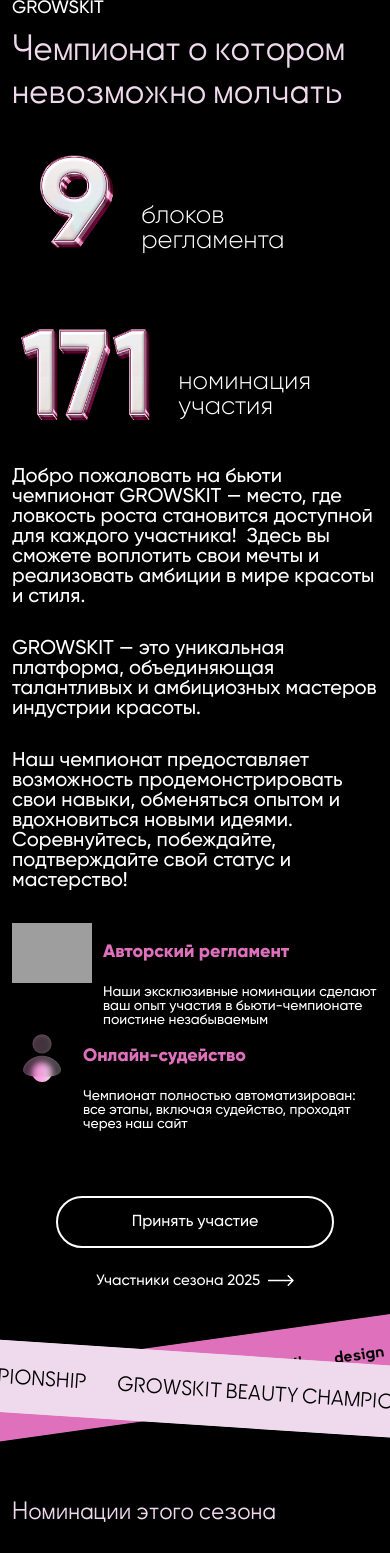
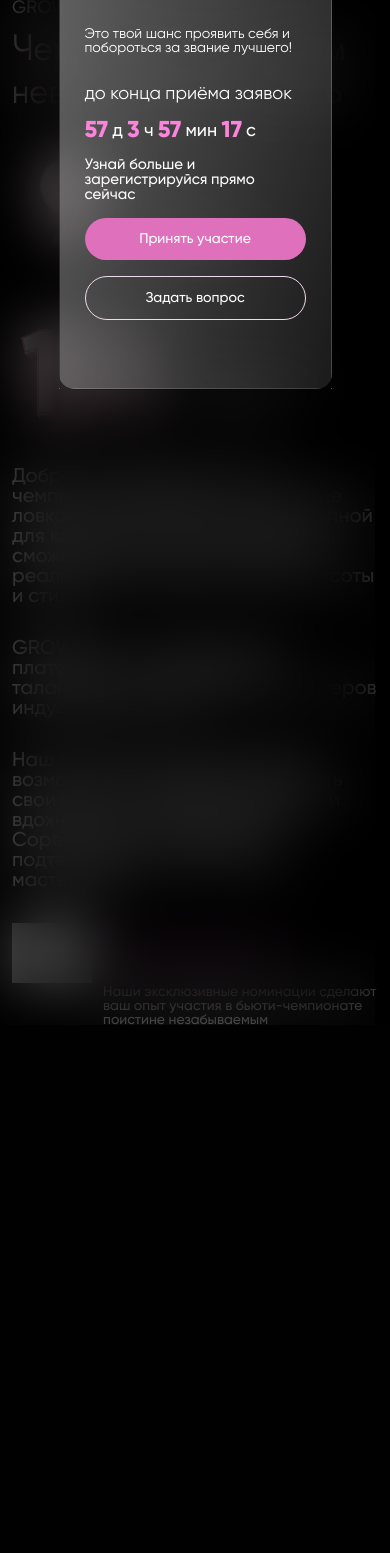
Before and after one commit to AlexAscher/Growskit_original, a Django app: page / in a window 390 px wide. Shown: the part 841-2394 px from the top of the page. After the commit the page ends 1866 px from the top, so only its background shows below. Run offline with Django 4.2, Linux system fonts and the light colour scheme; some libraries are stand-ins or nearby versions; grey boxes are pictures that could not be loaded.

Commit message:
fixed rooting

```diff
--- a/main/static/css/popup.css
+++ b/main/static/css/popup.css
@@ -54,6 +54,14 @@ body {
   position: absolute;
   right: 0;
   bottom: 0%;
+  width: 308px;
+  height: 100%;
+}
+@media (max-width: 1200px) {
+  .golographpopup {
+    top: 0;
+    width: 290px;
+  }
 }
 .iks {
   position: absolute;
@@ -111,7 +119,7 @@ body {
   padding: 58px;
   width: 70%;
   margin: 0 auto;
-  z-index: 1;
+  z-index: 100;
 }
 .popup h3 {
   font-family: Gilroy;
@@ -129,6 +137,26 @@ body {
 @media (max-width: 1230px) {
   .leftside-popup {
     width: 50%;
+  }
+}
+@media (max-width: 992px) {
+  .leftside-popup {
+    width: 100%;
+  }
+  .popup {
+    backdrop-filter: blur(30px);
+    background: linear-gradient(
+      108.46deg,
+      rgba(255, 255, 255, 0.4) 0%,
+      rgba(255, 255, 255, 0.1) 100%
+    );
+    border: 0.75px solid;
+
+    border-image-source: linear-gradient(
+      91.2deg,
+      #adadad 0%,
+      rgba(173, 173, 173, 0) 100%
+    );
   }
 }
 .leftside-popup p {
@@ -189,6 +217,7 @@ body {
   background: #df70bc;
   padding: 14.12px;
   border-radius: 26.47px;
+  border: none;
 }
 .popup-button2 {
   font-family: Gilroy;
@@ -203,3 +232,74 @@ body {
   padding: 14.12px;
   border-radius: 26.47px;
 }
+.popup-container.hidden {
+  display: none;
+}
+
+/* Видимое состояние */
+.popup-container.visible {
+  display: flex;
+}
+.popup-container {
+  opacity: 0;
+  transition: opacity 0.5s ease-in-out;
+}
+
+.popup-container.visible {
+  opacity: 1;
+}
+@media (max-width: 768px) {
+  .popup h2 {
+    font-size: 22px;
+  }
+  .popup {
+    padding: 39px 27px;
+  }
+  .popup h3 {
+    font-weight: 400;
+    font-size: 14px;
+  }
+  .leftside-popup p {
+    font-size: 18px;
+  }
+  .leftside-popup h4 {
+    font-size: 35px;
+  }
+  .leftside-popup h4 span {
+    font-size: 22px;
+  }
+  .leftside-popup h5 {
+    margin-top: 15px;
+  }
+}
+@media (max-width: 576px) {
+  .leftside-popup h4 span {
+    margin: 0px 4.21px;
+  }
+  .popup-button1 {
+    width: 100%;
+  }
+  .popup-buttons {
+    flex-direction: column;
+    gap: 16px;
+  }
+}
+@media (max-width: 500px) {
+  .popup {
+    padding: 62px 25px;
+  }
+  .popup h2 {
+    font-size: 19px;
+  }
+}
+@media (max-width: 460px) {
+  .leftside-popup h4 {
+    font-size: 23px;
+  }
+  .leftside-popup h4 span {
+    font-size: 18px;
+  }
+  .popup {
+    padding: 68px 25px;
+  }
+}
--- a/main/static/css/style.css
+++ b/main/static/css/style.css
@@ -1075,6 +1075,7 @@ nav button {
   color: white;
   margin-left: 40px;
 }
+
 .sale h6 {
   font-family: Gilroy;
   font-weight: 500;
@@ -1084,6 +1085,11 @@ nav button {
 }
 .sale h6 span {
   margin-left: 10px;
+}
+@media (max-width: 1400px) {
+  .sale span {
+    font-size: 13px;
+  }
 }
 .pod {
   font-family: Gilroy;
@@ -2352,7 +2358,7 @@ nav button {
     display: none;
   }
   .magazine {
-    margin-bottom: 65%;
+    margin-bottom: 25%;
   }
 }
 @media (max-width: 680px) {
--- a/main/static/script/index.js
+++ b/main/static/script/index.js
@@ -89,6 +89,9 @@ function updateCountdown() {
     ${days}<span>д</span>${hours}<span>ч</span>${minutes}<span>мин</span>${seconds}<span>с</span>
   `;
   document.querySelector(".gradi h6").innerHTML = `
+    ${days}<span>д</span>${hours}<span>ч</span>${minutes}<span>мин</span>${seconds}<span>с</span>
+  `;
+  document.querySelector(".popup h4").innerHTML = `
     ${days}<span>д</span>${hours}<span>ч</span>${minutes}<span>мин</span>${seconds}<span>с</span>
   `;
 }
@@ -188,3 +191,30 @@ openSidebarButton.addEventListener("click", () => {
     document.body.style.overflow = "";
   }
 });
+
+function updateCountdown() {
+  const deadline = new Date("2025-06-07T00:00:00");
+  const now = new Date();
+  const diff = deadline - now;
+
+  if (diff <= 0) {
+    document.querySelector(".popup h4").innerHTML =
+      "0<span>д</span>0<span>ч</span>0<span>мин</span>0<span>с</span>";
+    return;
+  }
+
+  const days = Math.floor(diff / (1000 * 60 * 60 * 24));
+  const hours = Math.floor((diff / (1000 * 60 * 60)) % 24);
+  const minutes = Math.floor((diff / (1000 * 60)) % 60);
+  const seconds = Math.floor((diff / 1000) % 60);
+
+  document.querySelector(
+    ".popup h4"
+  ).innerHTML = `${days}<span>д</span>${hours}<span>ч</span>${minutes}<span>мин</span>${seconds}<span>с</span>`;
+}
+
+// обновлять каждую секунду
+setInterval(updateCountdown, 1000);
+
+// запустить сразу при загрузке
+updateCountdown();
--- /dev/null
+++ b/main/static/script/popup.js
@@ -0,0 +1,27 @@
+document.addEventListener("DOMContentLoaded", function () {
+  const popupContainer = document.querySelector(".popup-container");
+
+  // Функция для показа popup
+  function showPopup() {
+    popupContainer.classList.remove("hidden");
+    popupContainer.classList.add("visible");
+  }
+
+  // Показать popup через 25 секунд
+  setTimeout(showPopup, 1000);
+
+  // Закрытие popup при клике на "крестик"
+  const closeButton = document.querySelector(".iks");
+  closeButton.addEventListener("click", function () {
+    popupContainer.classList.remove("visible");
+    popupContainer.classList.add("hidden");
+  });
+
+  // Закрытие popup при клике вне popup
+  popupContainer.addEventListener("click", function (event) {
+    if (event.target === popupContainer) {
+      popupContainer.classList.remove("visible");
+      popupContainer.classList.add("hidden");
+    }
+  });
+});
--- a/main/templates/index.html
+++ b/main/templates/index.html
@@ -6,12 +6,14 @@
     <title>Document</title>
     <link rel="stylesheet" href="/static/css/bootstrap.min.css" />
     <link rel="stylesheet" href="/static/css/style.css" />
+    <link rel="stylesheet" href="/static/css/popup.css">
     <link rel="stylesheet" href="/static/css/header.css" />
     <link rel="stylesheet" href="static/css/footer.css" />
     <link rel="stylesheet" href="/static/css/reset.css" />
   </head>
   <body>
     <div class="overlay">
+
       <header class="header d-none d-xxl-flex">
         <div class="logo"><img src="/static/img/headerlogo.png" alt=""></div>
         <nav class="nav">
@@ -33,7 +35,7 @@
         </nav>
         <div class="buttons">
             <button class="header-first-btn" onclick="window.location.href='/premiya/' ">Номинироваться на премию</button>
-            <a href="/uchastie/"><button class="header-second-btn">Принять участие</button></a>
+            <a href="/login/"><button class="header-second-btn">Принять участие</button></a>
         </div>
 
     </header>
@@ -52,12 +54,38 @@
                 <li class="mt-2"><a class="menu_item1" href="/sponsorstvo/" style="padding-right: 0px;">Спонсорство</a></li>
                 <li class="mt-2"><a class="menu_item1" href="/sudeystvo/" data-bs-toggle="modal" data-bs-target="#exampleModal" style="padding-right: 0px;">Судейство</a></li>
                 <li class="mt-2"><a class="menu_item1" href="/participants/" style="padding-right: 0px;">Участники</a></li>
-                <li class="mt-2"><a class="menu_item1" href="/uchastie/" style="padding-right: 0px;">Принять участие</a></li>
+                <li class="mt-2"><a class="menu_item1" href="/login/" style="padding-right: 0px;">Принять участие</a></li>
             </ul>
 
       </div>
 
     </header>
+    <div class="popup-container hidden">
+      <div class="popup">
+        <img src="/static/img/golographpopup.png" alt="" class="golographpopup d-lg-block d-none" />
+        <img src="/static/img/x.svg" alt="" class="iks" />
+        <div class="leftside-popup">
+          <h2>Успей принять участие!</h2>
+          <h3>
+            Только до 20 апреля 2025 года ты можешь подать заявку на участие в
+            онлайн Чемпионате Крыма по маникюру, педикюру, дизайну и
+            моделированию ногтей ”GROWSKIT”!
+          </h3>
+          <h3>Это твой шанс проявить себя и побороться за звание лучшего!</h3>
+          <p>до конца приёма заявок</p>
+          <h4>
+            29<span>д</span>12<span>ч</span>36<span>мин</span>17<span>с</span>
+          </h4>
+          <h5>Узнай больше и зарегистрируйся прямо сейчас</h5>
+          <div class="popup-buttons">
+            <a href="/login/"
+              ><button class="popup-button1">Принять участие</button></a
+            >
+            <button class="popup-button2">Задать вопрос</button>
+          </div>
+        </div>
+      </div>
+    </div>
       <img src="/static/img/rightellipse.png" alt="" class="rightellipse d-none d-lg-block" />
       <section class="main d-none d-lg-block">
         <div class="rotliniya"></div>
@@ -82,7 +110,7 @@
                 <h4>07.06.2025</h4>
               </div>
               <div>
-                <a href="/uchastie/">
+                <a href="/login/">
                   <button class="participate-btn">
                     Принять участие
                     <img src="/static/img/Arrow 1.svg" alt="" />
@@ -143,7 +171,7 @@
           <div class="rotliniya1"></div>
           <div class="offset-sm-4 col-sm-8 col-12 for-end">
             <div>
-              <a href="/uchastie/">
+              <a href="/login/">
                 <button class="participate-btn">
                   Принять участие
                   <img src="/static/img/Arrow 1.svg" alt="" />
@@ -219,7 +247,7 @@
                   </div>
                 </div>
                 <div class="about-buttons-bottom">
-                  <a href="/uchastie/">
+                  <a href="/login/">
                     <button class="prinyat">Принять участие</button>
                   </a>
                   <a href="/participants/">
@@ -304,7 +332,7 @@
                   </div>
                 </div>
                 <div class="about-buttons-bottom">
-                  <a href="/uchastie/">
+                  <a href="/login/">
                     <button class="prinyat">Принять участие</button>
                   </a>
                   <a href="/participants/">
@@ -1180,10 +1208,10 @@
                 <h5>опыт менее 3 лет</h5>
                 <h5>впервые участвует в каком-либо чемпионате</h5>
                 <h5>не является инструктором</h5>
-                <a href="/uchastie/">
+                <a href="/login/">
                   <button
                     class="etopromenya"
-                    onclick="window.location.href='/uchastie/'"
+                    onclick="window.location.href='/login/'"
                   >
                     <h6>Это про меня!</h6>
                     <img src="/static/img/smallarr.svg" alt="" />
@@ -1318,10 +1346,10 @@
                 <h5>опыт менее 3 лет</h5>
                 <h5>впервые участвует в каком-либо чемпионате</h5>
                 <h5>не является инструктором</h5>
-                <a href="/uchastie/">
+                <a href="/login/">
                   <button
                     class="etopromenya"
-                    onclick="window.location.href='/uchastie/'"
+                    onclick="window.location.href='/login/'"
                   >
                     <h6>Это про меня!</h6>
                     <img src="/static/img/smallarr.svg" alt="" />
--- a/main/templates/magazine.html
+++ b/main/templates/magazine.html
@@ -34,7 +34,7 @@
       </nav>
       <div class="buttons">
           <button class="header-first-btn" onclick="window.location.href='/premiya/' ">Номинироваться на премию</button>
-          <a href="/uchastie/"><button class="header-second-btn">Принять участие</button></a>
+          <a href="/login/"><button class="header-second-btn">Принять участие</button></a>
       </div>
 
   </header>
@@ -53,7 +53,7 @@
               <li class="mt-2"><a class="menu_item1" href="/sponsorstvo/" style="padding-right: 0px;">Спонсорство</a></li>
               <li class="mt-2"><a class="menu_item1" href="/sudeystvo/" data-bs-toggle="modal" data-bs-target="#exampleModal" style="padding-right: 0px;">Судейство</a></li>
               <li class="mt-2"><a class="menu_item1" href="/participants/" style="padding-right: 0px;">Участники</a></li>
-              <li class="mt-2"><a class="menu_item1" href="/uchastie/" style="padding-right: 0px;">Принять участие</a></li>
+              <li class="mt-2"><a class="menu_item1" href="/login/" style="padding-right: 0px;">Принять участие</a></li>
           </ul>
 
     </div>
@@ -644,5 +644,6 @@
 
   </section>
     <script src="/static/script/premiya.js"></script>
+    <script src="/static/script/validation.js"></script>
   </body>
 </html>
--- a/main/templates/participants.html
+++ b/main/templates/participants.html
@@ -32,7 +32,7 @@
       </nav>
       <div class="buttons">
           <button class="header-first-btn" onclick="window.location.href='/premiya/' ">Номинироваться на премию</button>
-          <a href="/uchastie/"><button class="header-second-btn">Принять участие</button></a>
+          <a href="/login/"><button class="header-second-btn">Принять участие</button></a>
       </div>
 
   </header>
@@ -51,7 +51,7 @@
               <li class="mt-2"><a class="menu_item1" href="/sponsorstvo/" style="padding-right: 0px;">Спонсорство</a></li>
               <li class="mt-2"><a class="menu_item1" href="/sudeystvo/" data-bs-toggle="modal" data-bs-target="#exampleModal" style="padding-right: 0px;">Судейство</a></li>
               <li class="mt-2"><a class="menu_item1" href="/participants/" style="padding-right: 0px;">Участники</a></li>
-              <li class="mt-2"><a class="menu_item1" href="/uchastie/" style="padding-right: 0px;">Принять участие</a></li>
+              <li class="mt-2"><a class="menu_item1" href="/login/" style="padding-right: 0px;">Принять участие</a></li>
           </ul>
 
     </div>
--- a/main/templates/premiya.html
+++ b/main/templates/premiya.html
@@ -35,7 +35,7 @@
         </nav>
         <div class="buttons">
             <button class="header-first-btn" onclick="window.location.href='#premiyaForma' ">Номинироваться на премию</button>
-            <a href="/uchastie/"><button class="header-second-btn">Принять участие</button></a>
+            <a href="/login/"><button class="header-second-btn">Принять участие</button></a>
         </div>
 
     </header>
@@ -54,7 +54,7 @@
                 <li class="mt-2"><a class="menu_item1" href="/sponsorstvo/" style="padding-right: 0px;">Спонсорство</a></li>
                 <li class="mt-2"><a class="menu_item1" href="/sudeystvo/" data-bs-toggle="modal" data-bs-target="#exampleModal" style="padding-right: 0px;">Судейство</a></li>
                 <li class="mt-2"><a class="menu_item1" href="/participants/" style="padding-right: 0px;">Участники</a></li>
-                <li class="mt-2"><a class="menu_item1" href="/uchastie/" style="padding-right: 0px;">Принять участие</a></li>
+                <li class="mt-2"><a class="menu_item1" href="/login/" style="padding-right: 0px;">Принять участие</a></li>
             </ul>
 
       </div>
--- a/main/templates/sudeystvo.html
+++ b/main/templates/sudeystvo.html
@@ -36,7 +36,7 @@
     </nav>
     <div class="buttons">
         <button class="header-first-btn" onclick="window.location.href='/premiya/' ">Номинироваться на премию</button>
-        <a href="/uchastie/"><button class="header-second-btn">Принять участие</button></a>
+        <a href="/login/"><button class="header-second-btn">Принять участие</button></a>
     </div>
 
 </header>
@@ -55,7 +55,7 @@
             <li class="mt-2"><a class="menu_item1" href="/sponsorstvo/" style="padding-right: 0px;">Спонсорство</a></li>
             <li class="mt-2"><a class="menu_item1" href="/sudeystvo/" data-bs-toggle="modal" data-bs-target="#exampleModal" style="padding-right: 0px;">Судейство</a></li>
             <li class="mt-2"><a class="menu_item1" href="/participants/" style="padding-right: 0px;">Участники</a></li>
-            <li class="mt-2"><a class="menu_item1" href="/uchastie/" style="padding-right: 0px;">Принять участие</a></li>
+            <li class="mt-2"><a class="menu_item1" href="/login/" style="padding-right: 0px;">Принять участие</a></li>
         </ul>
 
   </div>
--- a/main/templates/uchastie.html
+++ b/main/templates/uchastie.html
@@ -27,7 +27,7 @@
     </nav>
     <div class="buttons">
         <button class="header-first-btn" onclick="window.location.href='/premiya/' ">Номинироваться на премию</button>
-        <a href="/uchastie/"><button class="header-second-btn">Принять участие</button></a>
+        <a href="/login/"><button class="header-second-btn">Принять участие</button></a>
     </div>
 </header>
 <header class="d-block d-xxl-flex">
@@ -44,7 +44,7 @@
             <li class="mt-2"><a class="menu_item1" href="/sponsorstvo/" style="padding-right: 0px;">Спонсорство</a></li>
             <li class="mt-2"><a class="menu_item1" href="/sudeystvo/" data-bs-toggle="modal" data-bs-target="#exampleModal" style="padding-right: 0px;">Судейство</a></li>
             <li class="mt-2"><a class="menu_item1" href="/participants/" style="padding-right: 0px;">Участники</a></li>
-            <li class="mt-2"><a class="menu_item1" href="/uchastie/" style="padding-right: 0px;">Принять участие</a></li>
+            <li class="mt-2"><a class="menu_item1" href="/login/" style="padding-right: 0px;">Принять участие</a></li>
         </ul>
   </div>
 </header>
```
Also changed, not shown: other parts of main/templates/index.html (+15 -14 lines), main/static/css/sponsorship.css (+13 -4 lines), main/templates/login.html (+15 -3 lines), main/templates/popup.html (+9 -3 lines), main/templates/sponsorstvo.html (+9 -3 lines), main/static/img/Magazines_ 1.png, main/static/img/leraAndVika.png (added), main/static/img/starforpopup.png (added).
